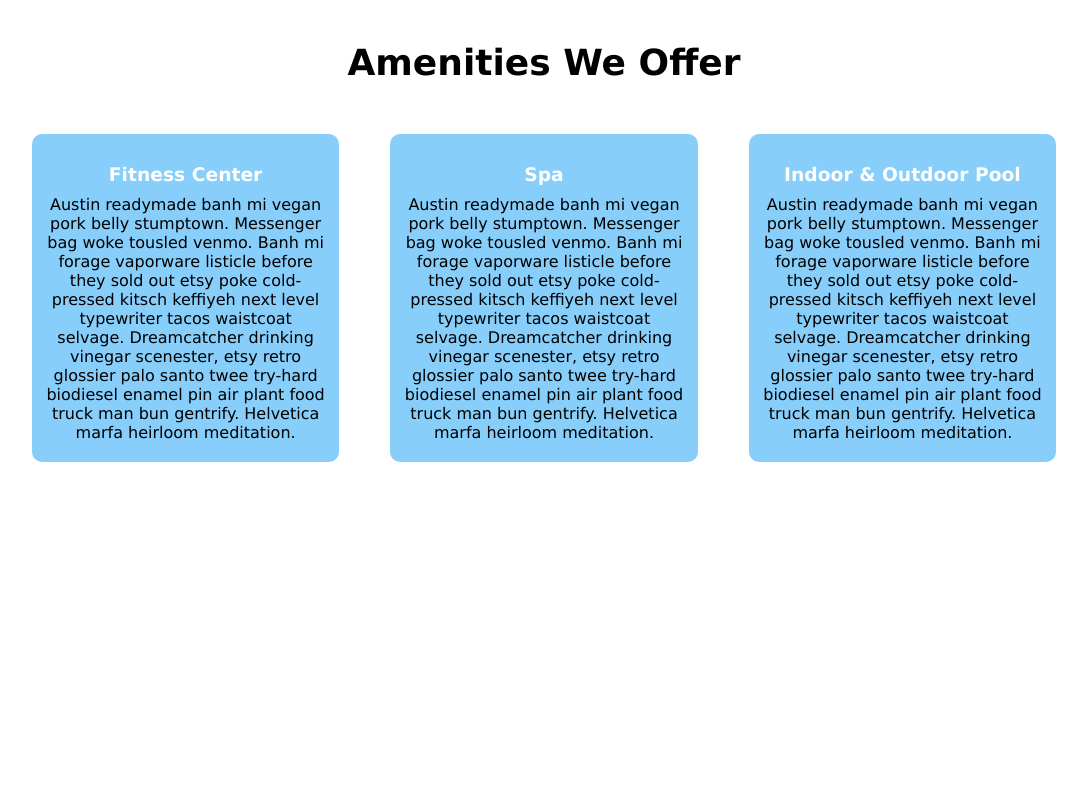
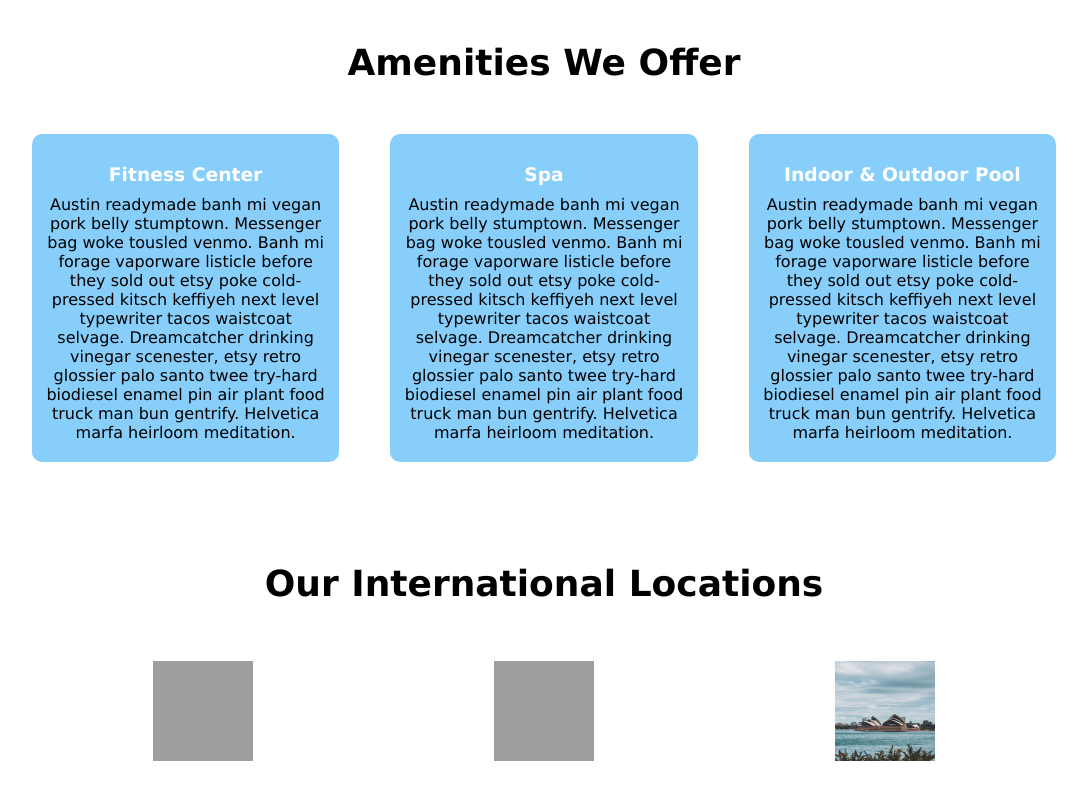
Before and after one commit to riazk88/stop-inn-stay, a plain HTML site: page index.html in a window 1280 px wide. Shown: the part 858-1669 px from the top of the page, without its empty margins (96-1183 px from the left). Before the commit the page ends 1371 px from the top, so only its background shows below. Drawn offline with Linux system fonts and the light colour scheme; grey boxes are pictures that could not be loaded.

Commit message:
added images to locations

```diff
--- a/index.html
+++ b/index.html
@@ -15,6 +15,7 @@
                         <li><a href="">HOME</a></li>
                         <li><a href="">ABOUT</a></li>
                         <li><a href="">AMENITIES</a></li>
+                        <li><a href="">LOCATIONS</a></li>
                         <li><a href="">CONTACT</a></li>
                     </ul>
                 </div>
@@ -47,6 +48,24 @@
             </div>
         </section>
 
+        <section class="locations">
+            <h1>Our International Locations</h1>
+            <div class="row">
+                <div class="locations-col">
+                    <img src="images/cancun.jpg">
+                    <h3>Cancun</h3>
+                </div>
+                <div class="locations-col">
+                    <img src="images/dubai.jpg">
+                    <h3>Dubai</h3>
+                </div>
+                <div class="locations-col">
+                    <img src="images/sydney.jpg">
+                    <h3>Sydney</h3>
+                </div>
+            </div>
+        </section>
+
         <script>
             var navLinks=document.getElementById("navLinks");
             function showMenu() {
--- a/style.css
+++ b/style.css
@@ -161,6 +161,34 @@ h3 {
 }
 
 .course-col:hover {
-    /* box-shadow: 0 0 20px 0px rgba(0, 0, 0, 0.2); */
     transform: scale(1.1);
 }
+
+@media(max-width: 700px) {
+    .row {
+        flex-direction: column;
+    }
+}
+
+.locations {
+    width: 80%;
+    margin: auto;
+    text-align: center;
+    padding-top: 50px;
+}
+
+.locations-col {
+    /* flex-basis: 32%;
+    border-radius: 10px;
+    margin-bottom: 30px;
+    position: relative;
+    overflow: hidden; */
+    float: left;
+    width: 33.33%;
+    padding: 5px;
+}
+
+.locations-col img {
+    width:100px;
+    height:100px;
+}
```
Also changed, not shown: images/sydney.jpg (added), 2 other files.
